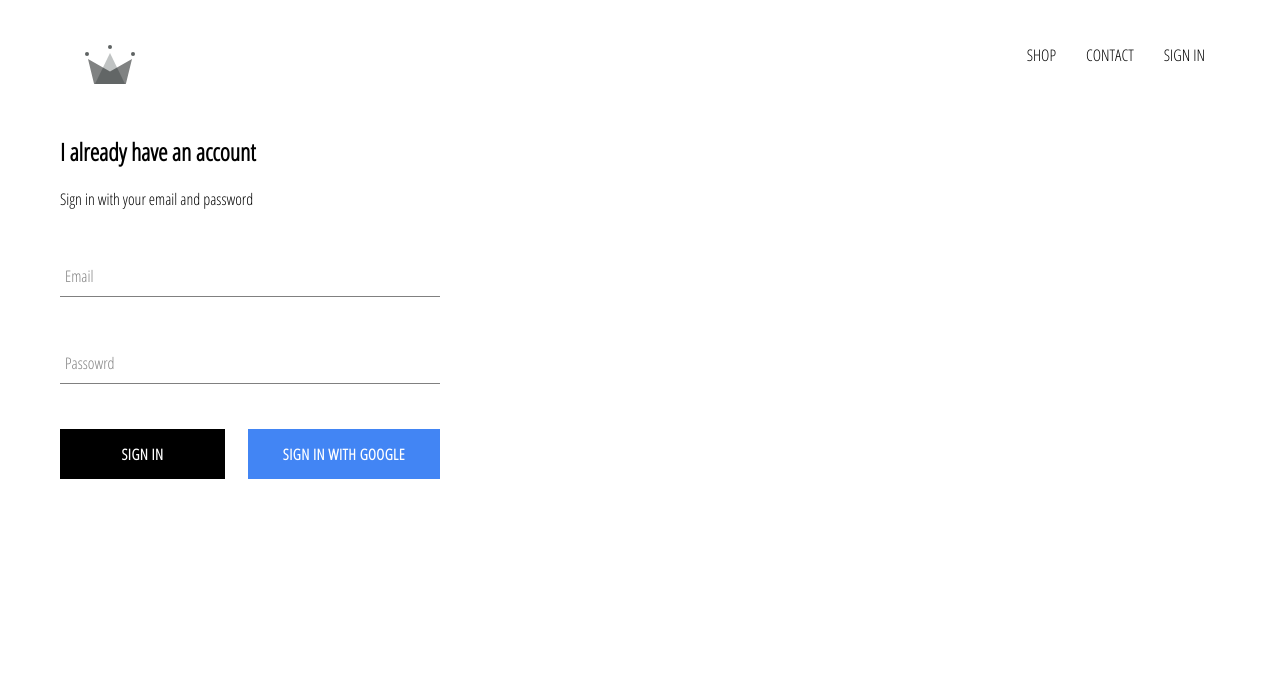
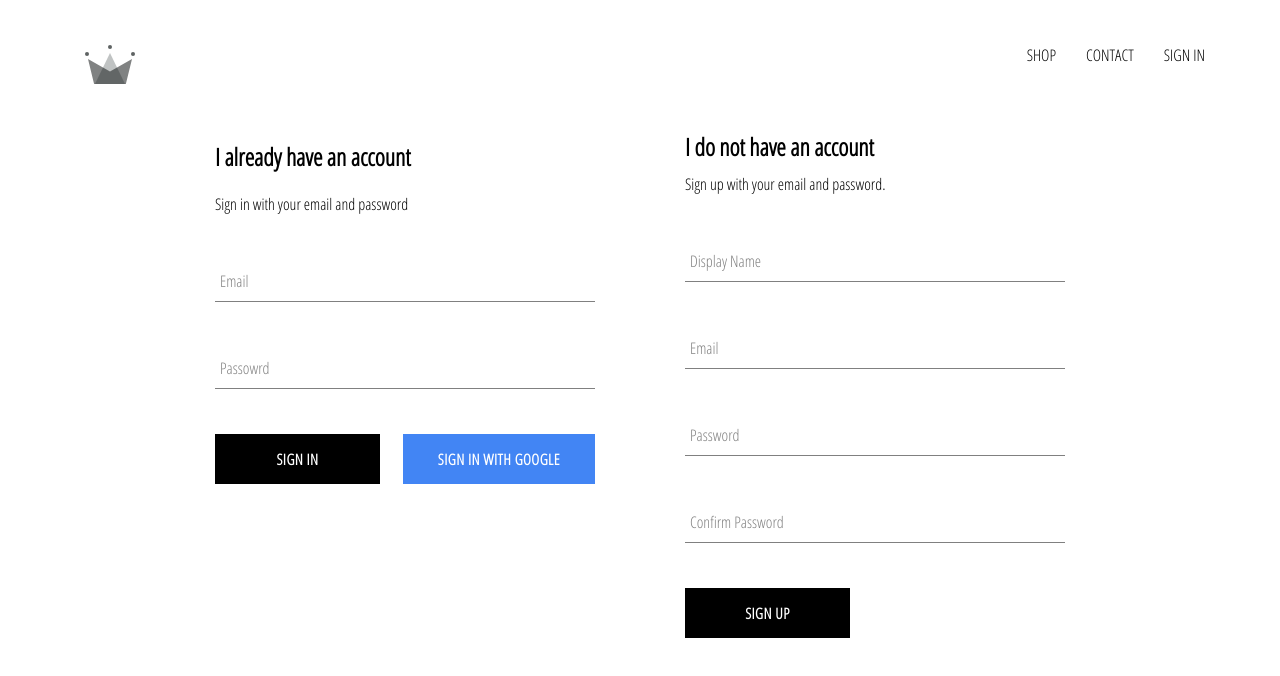
Before and after one commit to sergegl/crown-clothing, a React (Create React App) app: page /signin in a window 1280 px wide. Shown: the top 676 px of the page. Built offline with nearby package versions, Linux system fonts and the light colour scheme; no server answers.

Commit message:
implemented firebase utils, included ability to store authenticated users into our firestore databse

```diff
--- a/src/App.js
+++ b/src/App.js
@@ -6,7 +6,7 @@
 import ShopPage from './pages/shop/shop.component';
 import SignInSndSignUpPage from './pages/sign-in-and-sign-up/sign-in-and-sign-up.component';
 
-import { auth } from './firebase/firebase.utils';
+import { auth, createUserProfileDocument } from './firebase/firebase.utils';
 
 import './App.scss';
 
@@ -22,10 +22,23 @@
   }
 
   componentDidMount() {
-    this.unsubscribeFromAuth = auth.onAuthStateChanged(user => {
-      this.setState({ currentUser: user });
-      console.log(user);
-    })
+    this.unsubscribeFromAuth = auth.onAuthStateChanged(async userAuth => {
+      if (userAuth) {
+        const userRef = createUserProfileDocument(userAuth);
+        (await userRef).onSnapshot(snapShot => {
+          this.setState({
+            currentUser: {
+              id: snapShot.id,
+              ...snapShot.data()
+            }
+          }, () => console.log(this.state));
+
+
+        });
+      } else {
+        this.setState({ currentUser: null });
+      }
+    });
   }
 
   componentWillUnmount() {
--- /dev/null
+++ b/src/components/sign-up/sign-up.component.jsx
@@ -0,0 +1,100 @@
+import React, { Component } from 'react';
+import FormInput from '../form-input/form-input.component';
+import CustomButton from '../custom-button/custom-button.component';
+import { auth, createUserProfileDocument } from '../../firebase/firebase.utils';
+
+import './sign-up.styles.scss';
+
+class SignUp extends Component {
+  constructor() {
+    super();
+
+    this.state = {
+      displayName: '',
+      email: '',
+      password: '',
+      confirmPassword: ''
+    };
+  }
+
+  handleSubmit = async event => {
+    event.preventDefault();
+    const { displayName, email, password, confirmPassword } = this.state;
+    if (password !== confirmPassword) {
+      alert(`Password don't match`);
+      return;
+    }
+
+    try {
+      const { user } = await auth.createUserWithEmailAndPassword(email, password);
+
+      await createUserProfileDocument(user, { displayName });
+      this.setState({
+        displayName: '',
+        email: '',
+        password: '',
+        confirmPassword: ''
+      });
+
+    } catch (error) {
+      console.error(error);
+    }
+  };
+
+  handleChange = event => {
+    const { name, value } = event.target;
+
+    this.setState({ [name]: value });
+
+  };
+
+  render() {
+    const { displayName, email, password, confirmPassword } = this.state;
+    return (
+      <div className='sign-up'>
+        <h2 className='title'>I do not have an account</h2>
+        <span>Sign up with your email and password.</span>
+
+        <form className='sign-up-form' onSubmit={this.handleSubmit}>
+          <FormInput
+            type='text'
+            name='displayName'
+            value={displayName}
+            onChange={this.handleChange}
+            label='Display Name'
+            required
+          />
+          <FormInput
+            type='email'
+            name='email'
+            value={email}
+            onChange={this.handleChange}
+            label='Email'
+            required
+          />
+          <FormInput
+            type='password'
+            name='password'
+            value={password}
+            onChange={this.handleChange}
+            label='Password'
+            required
+          />
+          <FormInput
+            type='password'
+            name='confirmPassword'
+            value={confirmPassword}
+            onChange={this.handleChange}
+            label='Confirm Password'
+            required
+          />
+          <CustomButton type='submit'>
+            SIGN UP
+          </CustomButton>
+        </form>
+      </div>
+    );
+  }
+}
+
+export default SignUp;
--- /dev/null
+++ b/src/components/sign-up/sign-up.styles.scss
@@ -0,0 +1,9 @@
+.sign-up {
+  display: flex;
+  flex-direction: column;
+  width: 380px;
+
+  .title {
+    margin: 10px 0;
+  }
+}
--- a/src/firebase/firebase.utils.js
+++ b/src/firebase/firebase.utils.js
@@ -22,11 +22,36 @@
 export const auth = firebase.auth();
 export const firestore = firebase.firestore();
 
+export const createUserProfileDocument = async (userAuth, additionalData) => {
+  if (!userAuth) return;
+
+  const userRef = firestore.doc(`users/${userAuth.uid}`);
+  const snapShot = await userRef.get();
+
+  if (!snapShot.exists) {
+    const { displayName, email } = userAuth;
+    const createdAt = new Date();
+
+    try {
+      await userRef.set({
+        displayName,
+        email,
+        createdAt,
+        ...additionalData
+      });
+    } catch (error) {
+      console.log('error creating user', error.message);
+    }
+  }
+
+  return userRef;
+};
+
 // Create google provider
 const provider = new firebase.auth.GoogleAuthProvider();
 // Prompt with dialog to select an account to login with
 provider.setCustomParameters({ prompt: 'select_account' });
-
 export const signInWithGoogle = () => auth.signInWithPopup(provider);
 
+// Export firebase instance
 export default firebase;
--- a/src/pages/sign-in-and-sign-up/sign-in-and-sign-up.component.jsx
+++ b/src/pages/sign-in-and-sign-up/sign-in-and-sign-up.component.jsx
@@ -1,11 +1,13 @@
 import React from 'react';
 import SignIn from '../../components/sign-in/sign-in.component';
+import SignUp from '../../components/sign-up/sign-up.component';
 
 import './sign-in-and-sign-up.styles.scss';
 
 const SignInSndSignUpPage = () => (
   <div className='sign-in-and-sign-up'>
     <SignIn />
+    <SignUp />
   </div>
 )
 
--- a/src/pages/sign-in-and-sign-up/sign-in-and-sign-up.styles.scss
+++ b/src/pages/sign-in-and-sign-up/sign-in-and-sign-up.styles.scss
@@ -1 +1,6 @@
-.sign-in-and-sign-up {}
+.sign-in-and-sign-up {
+  display: flex;
+  justify-content: space-between;
+  width: 850px;
+  margin: 30px auto;
+}
```
Also changed, not shown: src/components/sign-in/sign-in.component.jsx (+4 -4 lines).
